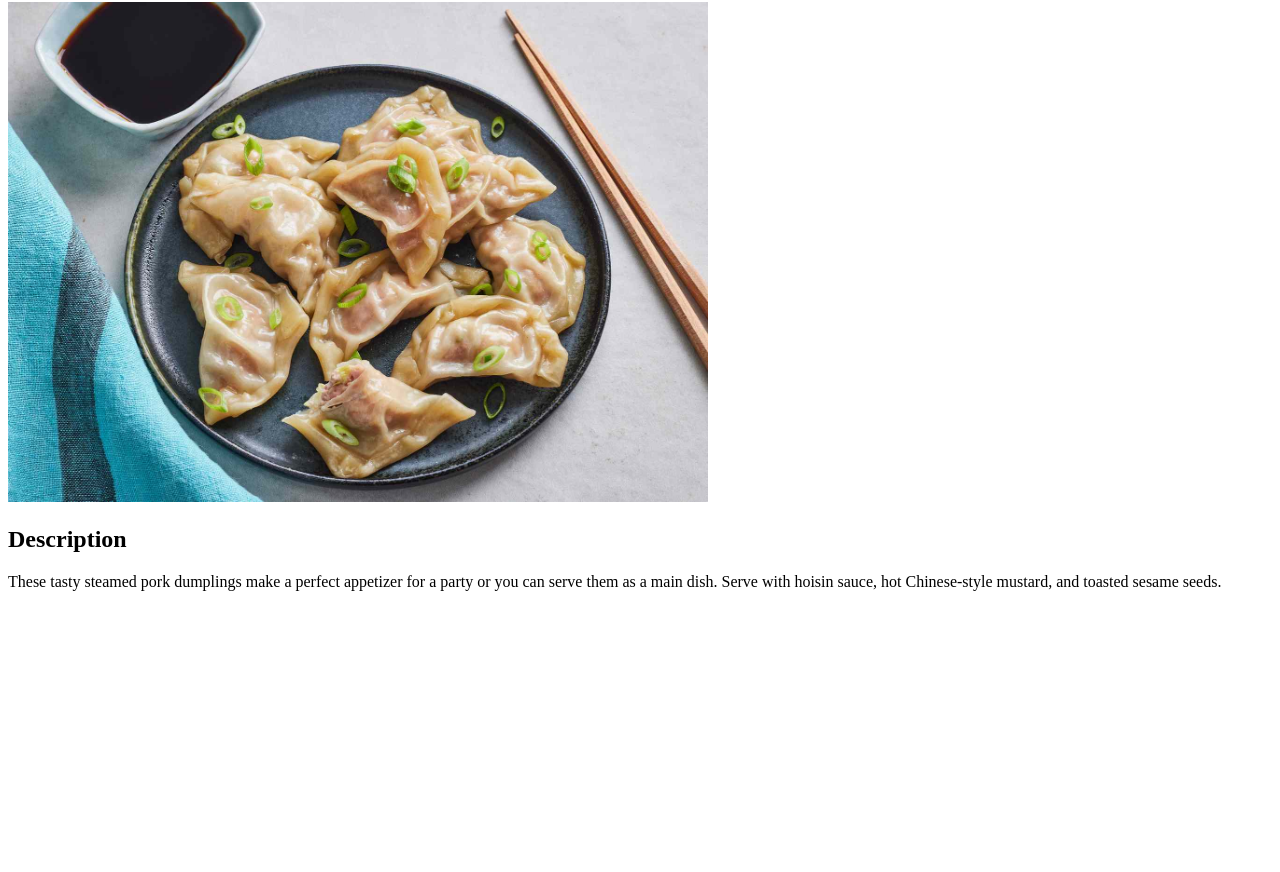
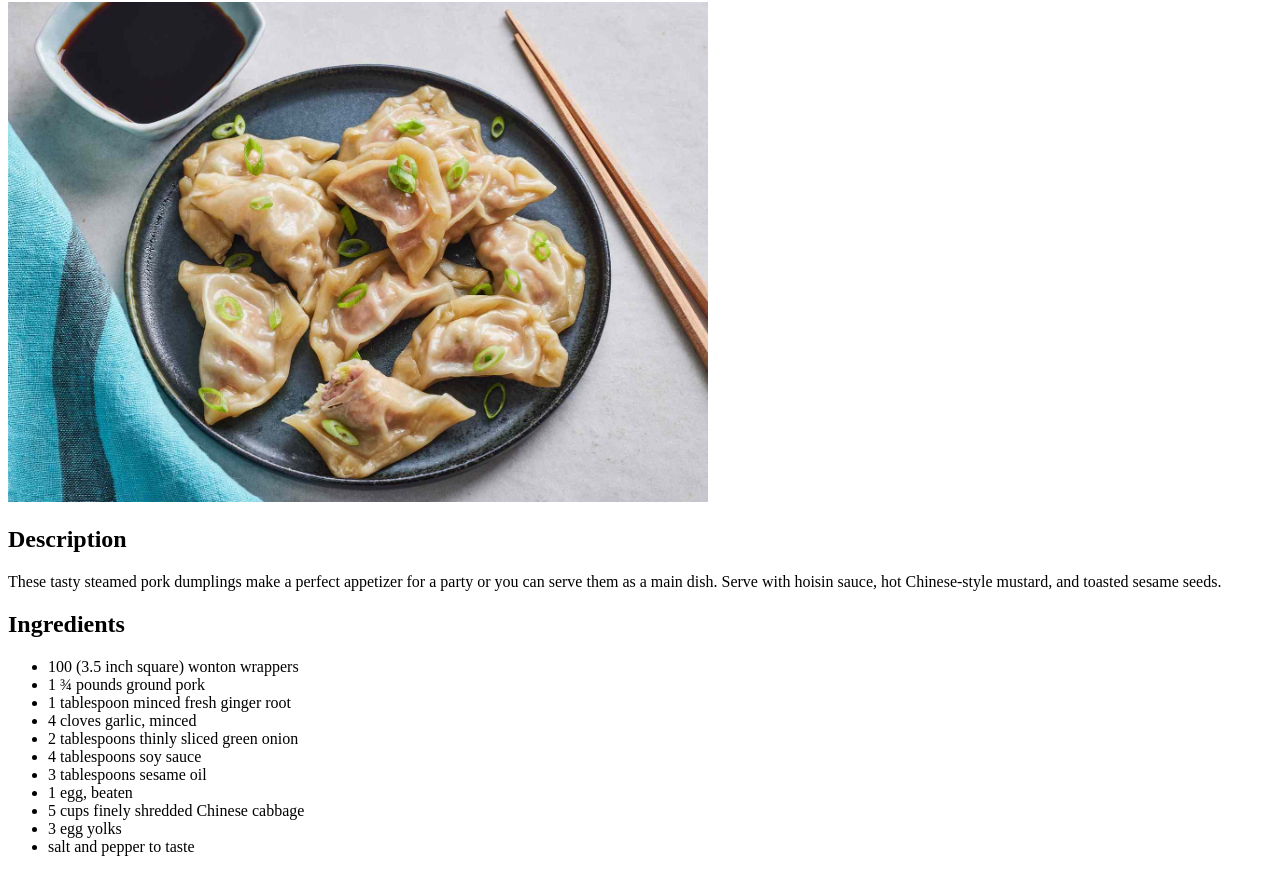
Before and after one commit to axelklaudedelgado/odin-recipes, a plain HTML site: page recipes/dumplings.html in a window 1280 px wide. Shown: the part 78-950 px from the top of the page. Before the commit the page ends 800 px from the top, so only its background shows below. Drawn offline with Linux system fonts and the light colour scheme.

Commit message:
Add Ingredients section for Pork Dumplings

```diff
--- a/recipes/dumplings.html
+++ b/recipes/dumplings.html
@@ -13,6 +13,19 @@
         <h2>Description</h2>
         <p>These tasty steamed pork dumplings make a perfect appetizer for a party or you can serve them as a main dish.  Serve with hoisin sauce, hot Chinese-style mustard, and toasted sesame seeds.</p>
 
-
+        <h2>Ingredients</h2>
+        <ul>
+            <li>100 (3.5 inch square) wonton wrappers</li>
+            <li>1 ¾ pounds ground pork</li>
+            <li>1 tablespoon minced fresh ginger root</li>
+            <li>4 cloves garlic, minced</li>
+            <li>2 tablespoons thinly sliced green onion</li>
+            <li>4 tablespoons soy sauce</li>
+            <li>3 tablespoons sesame oil</li>
+            <li>1 egg, beaten</li>
+            <li>5 cups finely shredded Chinese cabbage</li>
+            <li>3 egg yolks</li>
+            <li>salt and pepper to taste</li>
+        </ul>
     </body>
 </html>
```
